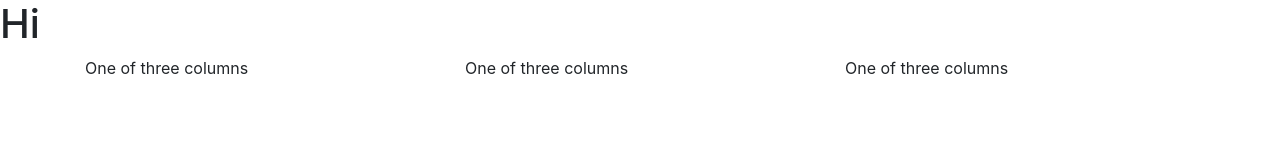
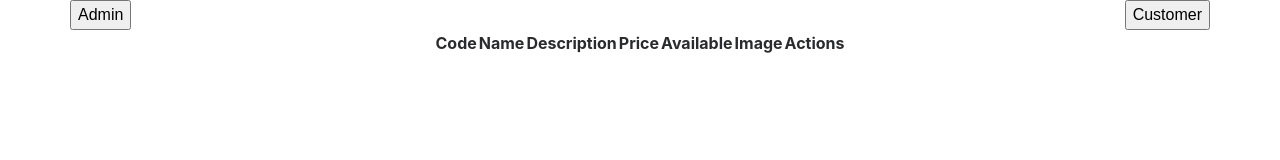
Before and after one commit to DelusiveMedicine/mini-store, a website built with webpack: page src/index.html in a window 1280 px wide. Built offline with nearby package versions, Linux system fonts and the light colour scheme; no server answers; files whose address does not match are found by name.

Commit message:
added AdminTable component

```diff
--- a/package.json
+++ b/package.json
@@ -5,7 +5,7 @@
   "main": "index.js",
   "scripts": {
     "test": "echo \"Error: no test specified\" && exit 1",
-    "dev": "webpack --mode development",
+    "dev": "webpack --mode development --watch",
     "build": "webpack --mode production"
   },
   "repository": {
@@ -21,6 +21,7 @@
   "homepage": "https://github.com/DelusiveMedicine/mini-store#readme",
   "devDependencies": {
     "@babel/core": "^7.6.4",
+    "@babel/plugin-proposal-class-properties": "^7.5.5",
     "@babel/preset-env": "^7.6.3",
     "babel-loader": "^8.0.6",
     "css-loader": "^3.2.0",
--- /dev/null
+++ b/src/components/Admin_table.js
@@ -0,0 +1,22 @@
+export default class AdminTable {
+  constructor() {
+    this.product = document.querySelector(".product");
+    this.API = "https://5db95beaeddc81001495eb0f.mockapi.io/api/products";
+  }
+  getProducts = () => {
+    fetch(this.API)
+      .then(res => res.json())
+      .then(data => this.showProducts(data))
+      .catch(error => console.log(`ERROR ${error}`));
+  };
+  showProducts = list => {
+    console.log(list);
+    const productList = list.reduce(
+      (acc, item) =>
+        acc +
+        `<tr><td>${item.id}</td><td>${item.name}</td><td>${item.desc}</td><td>${item.price}</td><td>${item.available}</td><td>${item.img}</td><tr>`,
+      ""
+    );
+    this.product.innerHTML = productList;
+  };
+}
--- a/src/index.html
+++ b/src/index.html
@@ -8,17 +8,29 @@
     <title>Mini-Store</title>
   </head>
   <body>
-    <h1>Hi</h1>
-    <div class="container">
-      <div class="row">
-        <div class="col-sm">
-          One of three columns
+    <div class="container-fluid">
+      <div class="container">
+        <div class="row justify-content-between">
+          <button type="button">Admin</button>
+          <button type="button">Customer</button>
         </div>
-        <div class="col-sm">
-          One of three columns
-        </div>
-        <div class="col-sm">
-          One of three columns
+        <div class="container">
+          <div class="row justify-content-center">
+            <table>
+              <thead>
+                <tr>
+                  <th>Code</th>
+                  <th>Name</th>
+                  <th>Description</th>
+                  <th>Price</th>
+                  <th>Available</th>
+                  <th>Image</th>
+                  <th>Actions</th>
+                </tr>
+              </thead>
+              <tbody class="product"></tbody>
+            </table>
+          </div>
         </div>
       </div>
     </div>
--- a/src/index.js
+++ b/src/index.js
@@ -1,2 +1,8 @@
-import "bootstrap/dist/css/bootstrap.css";
+// import "bootstrap/dist/css/bootstrap.css";
 import "./style.scss";
+
+import AdminTable from "./components/Admin_table";
+
+const adminTable = new AdminTable();
+
+adminTable.getProducts();
```
Also changed, not shown: .babelrc (added), dist/index.html, dist/main.js, 1 other file.
